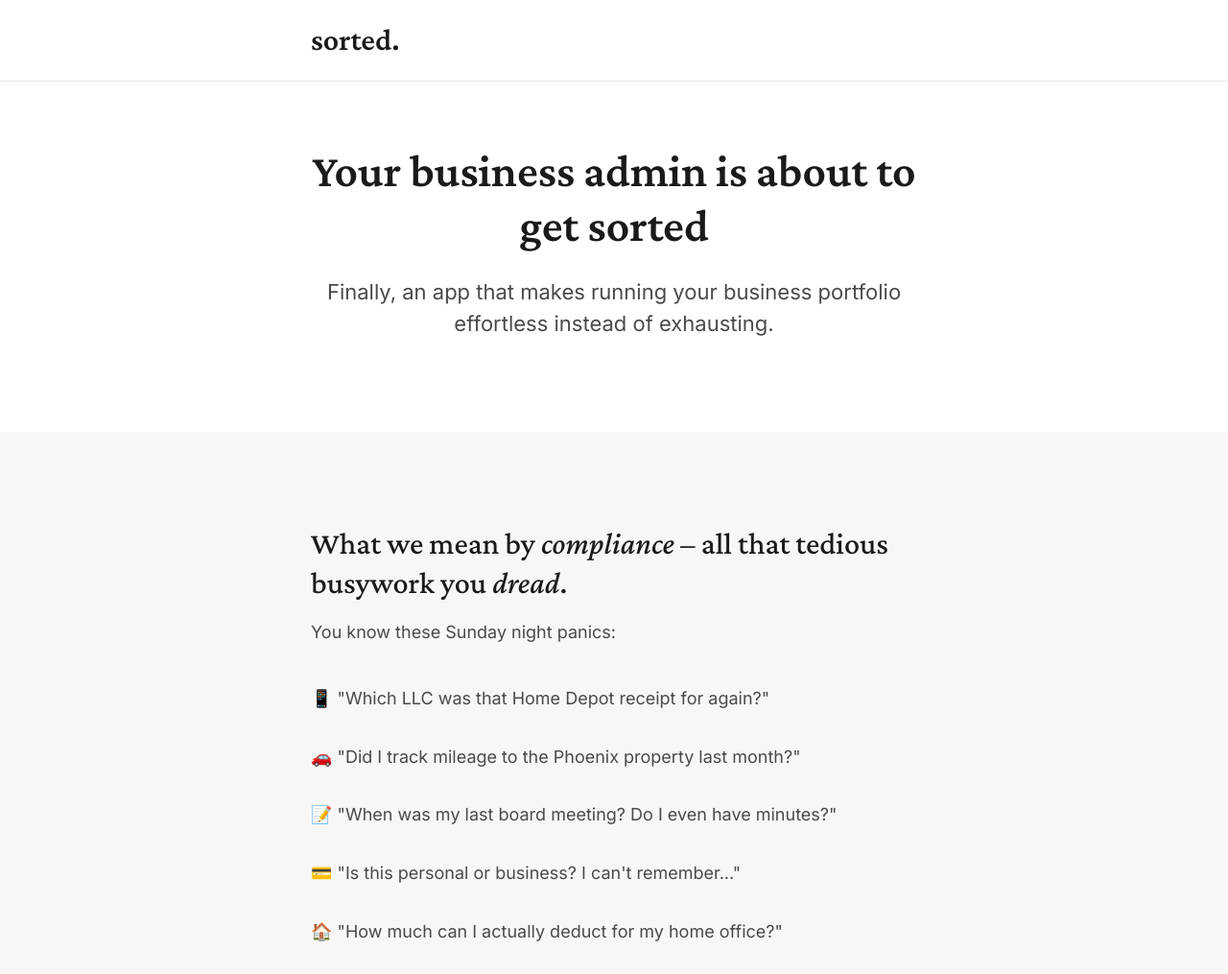
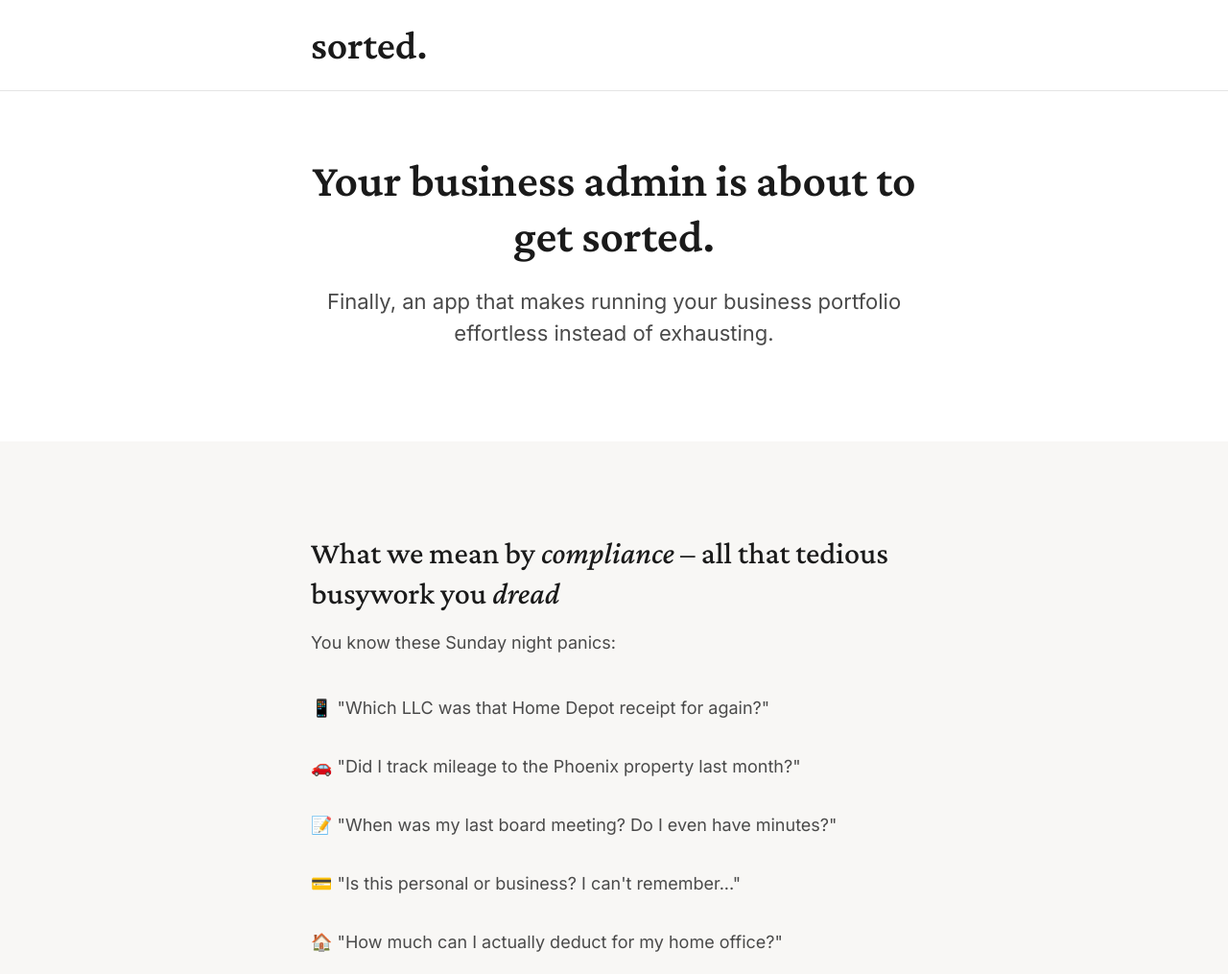
Before and after one commit to GetItSortedApp/landing-page, a plain HTML site: page docs/index.html in a window 1280 px wide. Shown: the top 1015 px of the page at 96% size. Drawn offline with nearby package versions, Linux system fonts and the light colour scheme.

Commit message:
revisions

```diff
--- a/docs/index.html
+++ b/docs/index.html
@@ -63,7 +63,7 @@
         .logo {
             font-family: var(--font-serif);
             font-weight: 600;
-            font-size: clamp(28px, 4vw, 32px);
+            font-size: clamp(36px, 5vw, 42px);
             line-height: 1.1;
             color: var(--color-text-primary);
             text-decoration: none;
@@ -467,7 +467,7 @@
     <!-- Hero Section -->
     <section class="hero">
         <div class="container">
-            <h1>Your business admin is about to get sorted</h1>
+            <h1>Your business admin is about to get sorted.</h1>
             <p class="subheadline">Finally, an app that makes running your business portfolio effortless instead of exhausting.</p>
         </div>
     </section>
@@ -475,7 +475,7 @@
     <!-- Problem Section -->
     <section class="problem-section">
         <div class="container">
-            <h2>What we mean by <i>compliance</i> – all that tedious busywork you <i>dread</i>.</h2>
+            <h2>What we mean by <i>compliance</i> – all that tedious busywork you <i>dread</i></h2>
             <p>You know these Sunday night panics:</p>
             <ul class="problem-list">
                 <li>📱 "Which LLC was that Home Depot receipt for again?"</li>
@@ -508,7 +508,7 @@
             <div class="value-props">
                 <div class="value-prop">
                     <h3>Voice-first everything</h3>
-                    <p><em>"Meeting with client at Peet's Coffee"</em> — captured while walking to your table, synced with your email receipt. Done.</p>
+                    <p><em>"Meeting with client at Peet's Coffee"</em> — captured while walking to your table, synced with your photo or email receipt. Done.</p>
                 </div>
 
                 <div class="value-prop">
```
Also changed, not shown: 1 other file.
